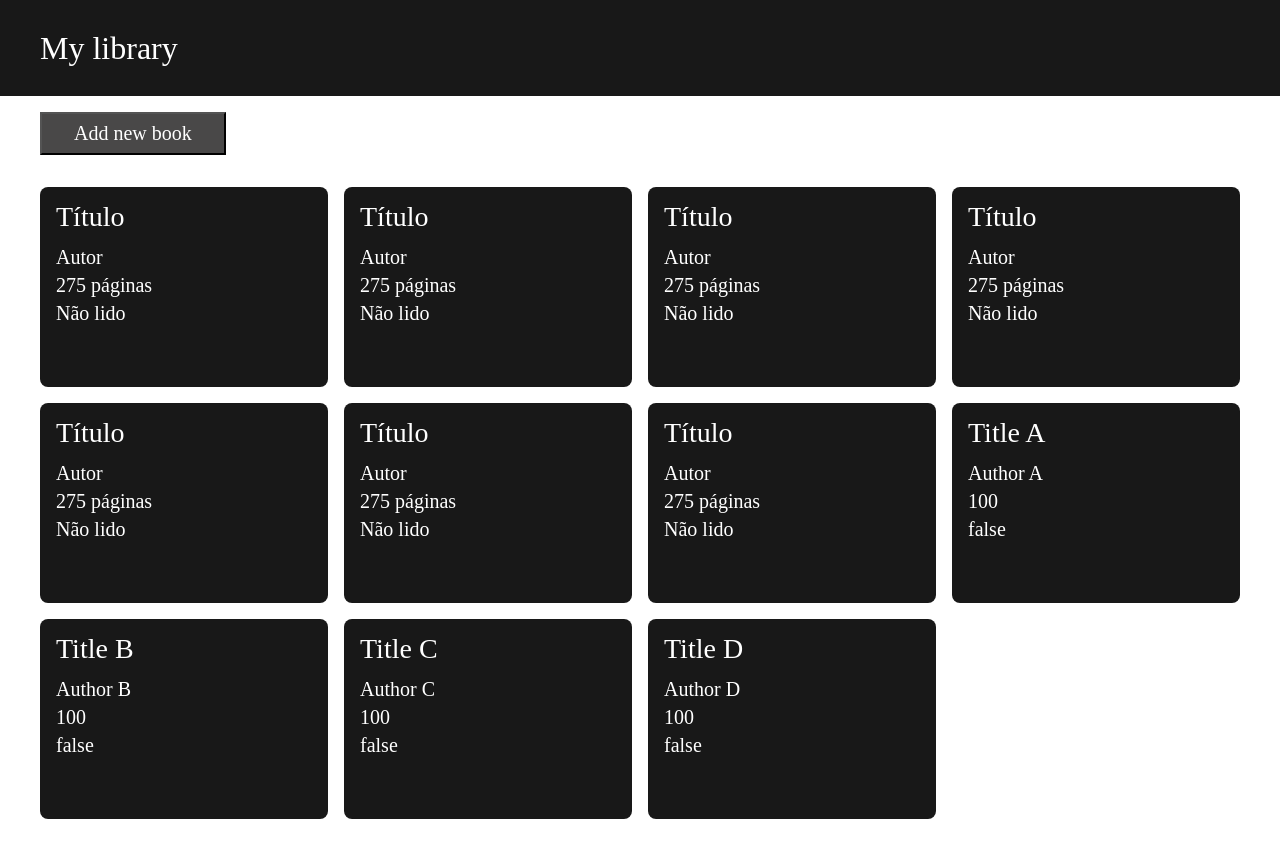
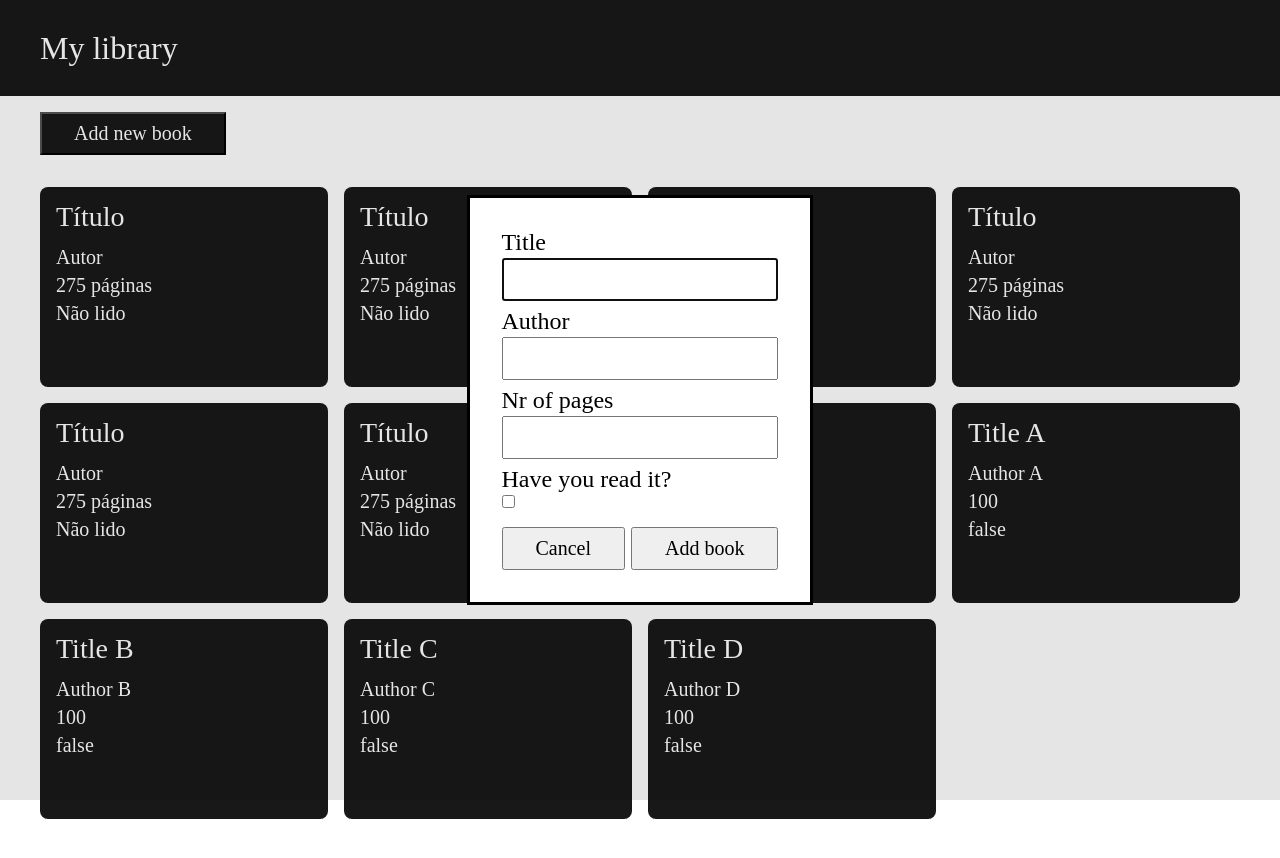
Before and after one commit to thediogostein/odin-library, a website: page index.html in a window 1280 px wide. Both pictures are taken after a click on the button "Add new book". Drawn offline with Linux system fonts and the light colour scheme.

Commit message:
Add a form to add new books

```diff
--- a/css/style.css
+++ b/css/style.css
@@ -177,6 +177,7 @@ table {
 
 /* || COMPONENTS */
 .btn {
+  display: inline-block;
   font-family: inherit;
   padding: 0.5rem 2rem;
   font-size: var(--fs-200);
@@ -202,6 +203,41 @@ table {
   background: var(--bg-1);
   padding: 2rem 0;
   font-size: var(--fs-500);
+}
+
+/* || MODAL */
+
+.dialog {
+  padding: 2rem;
+}
+
+/* -- form */
+
+.form {
+  font-size: var(--fs-300);
+  display: flex;
+  flex-direction: column;
+  gap: 8px;
+}
+
+.form__row:nth-child(4) {
+  margin-bottom: var(--size-200);
+}
+
+label {
+  display: block;
+  margin-bottom: var(--size-100);
+}
+
+input[type='text'],
+input[type='number'] {
+  width: 100%;
+  padding: 0.75rem;
+}
+
+input[type='checkbox'] {
+  display: block;
+  margin-left: 0;
 }
 
 /* || GRID */
--- a/index.html
+++ b/index.html
@@ -16,6 +16,39 @@
     <main>
       <div class="wrapper s-books">
         <button class="btn btn-primary" id="btn-new-book">Add new book</button>
+        <dialog class="dialog">
+          <form method="dialog" class="form">
+            <div class="form__row">
+              <label for="title" class="label">Title</label>
+              <input type="text" id="title" />
+            </div>
+            <div class="form__row">
+              <label for="author" class="label">Author</label>
+              <input type="text" id="author" />
+            </div>
+            <div class="form__row">
+              <label for="nr-of-pages">Nr of pages</label>
+              <input type="number" id="nr-of-pages" />
+            </div>
+            <div class="form__row form__rowCheckbox">
+              <label for="have-read">Have you read it?</label>
+              <input type="checkbox" id="have-read" />
+            </div>
+            <div class="form__row">
+              <button
+                value="cancel"
+                formmethod="dialog"
+                class="btn"
+                id="form-btn-cancel"
+              >
+                Cancel
+              </button>
+              <button value="default" class="btn" id="form-btn-add">
+                Add book
+              </button>
+            </div>
+          </form>
+        </dialog>
         <div class="grid">
           <article class="card">
             <h2 class="card__title">Título</h2>
--- a/js/main.js
+++ b/js/main.js
@@ -1,8 +1,15 @@
 const grid = document.querySelector('.grid');
 const btnNewBook = document.querySelector('#btn-new-book');
+const dialog = document.querySelector('dialog');
+const btnFormAdd = document.querySelector('#form-btn-add');
+
+btnFormAdd.addEventListener('click', (event) => {
+  event.preventDefault();
+
+});
 
 btnNewBook.addEventListener('click', () => {
-  alert('teste');
+  dialog.showModal();
 });
 
 let myLibrary = [
```
